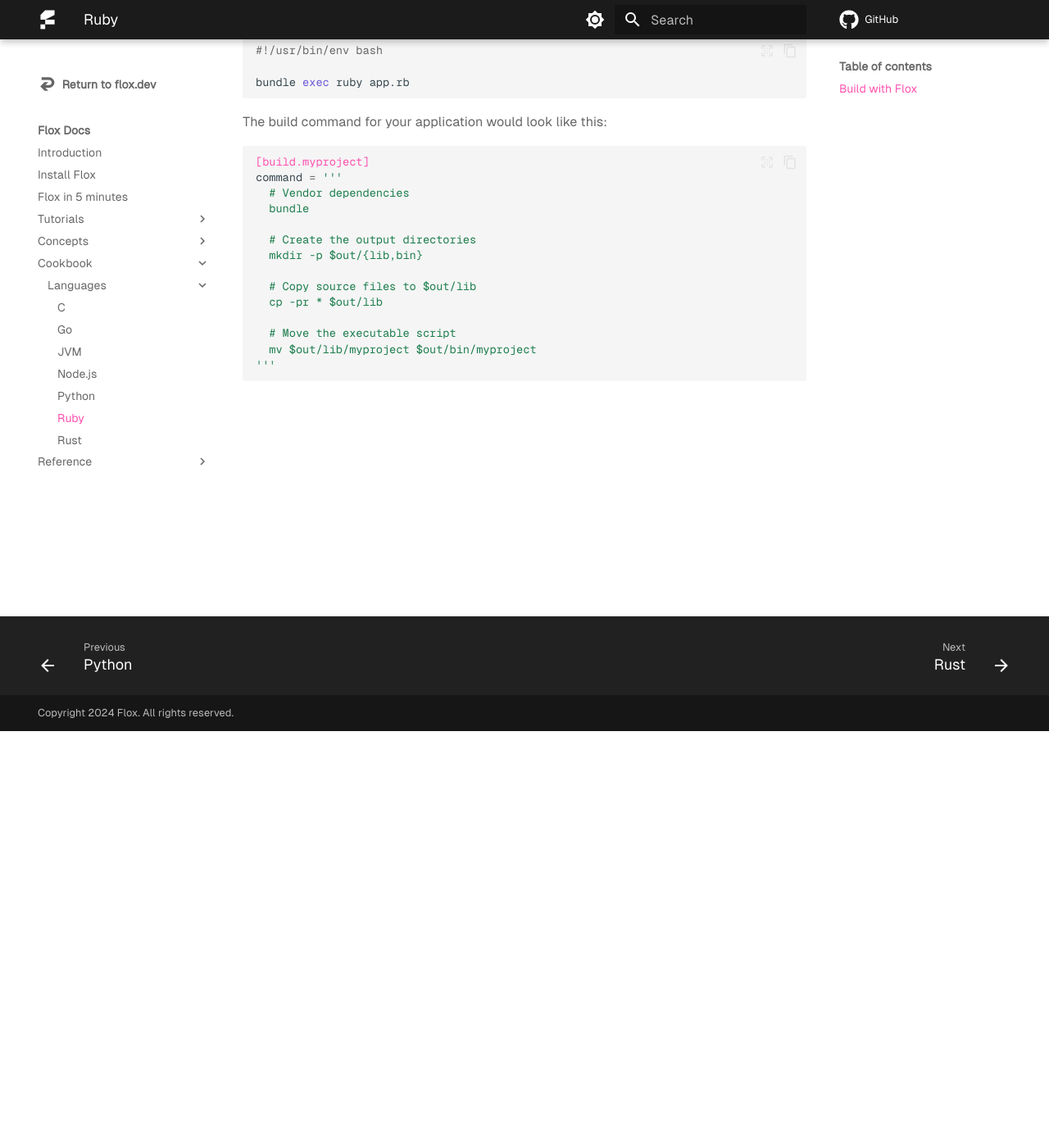
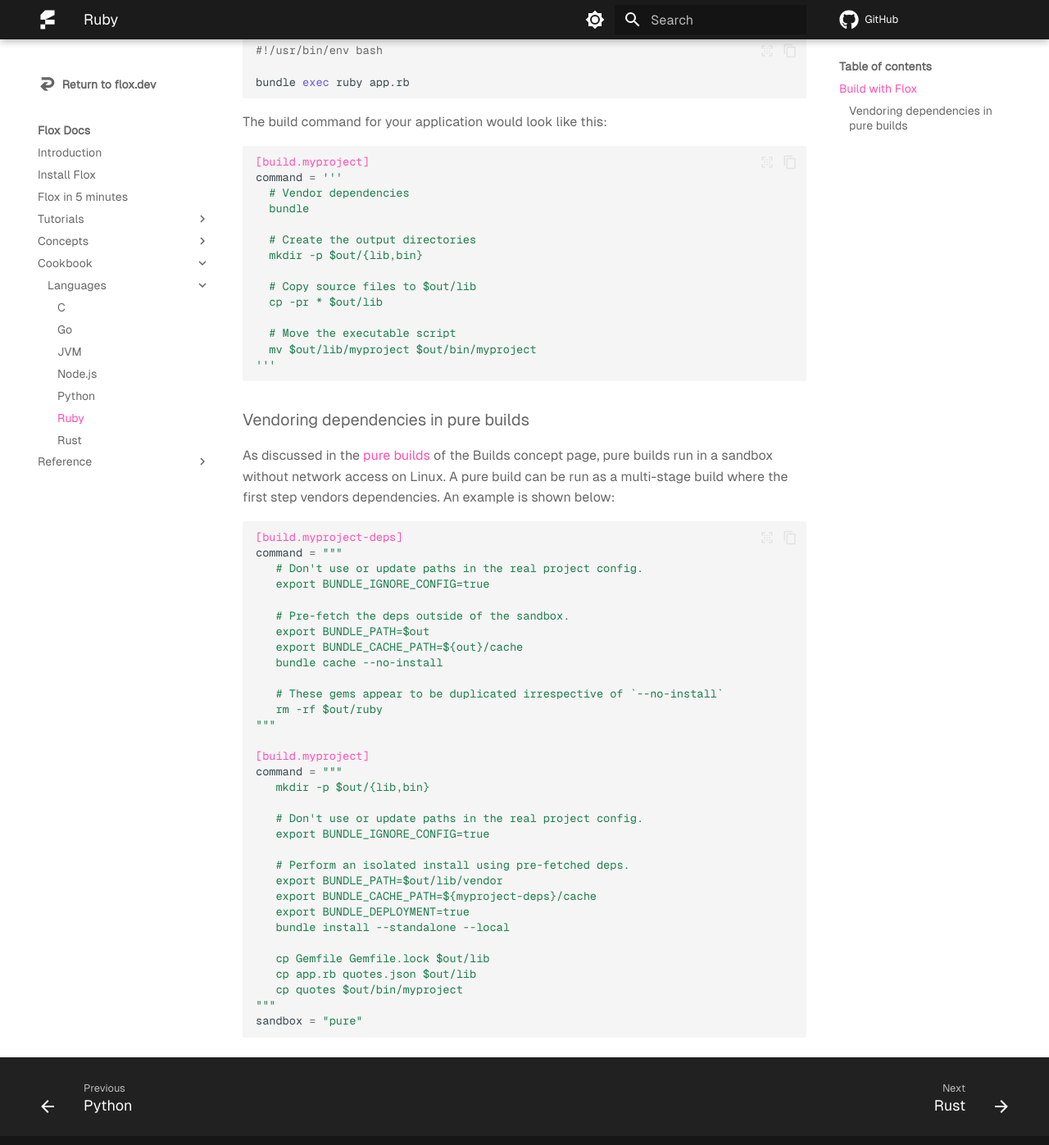
Before and after one commit to flox/floxdocs, an MkDocs documentation site: the page built from docs/cookbook/languages/ruby.md, in a window 1280 px wide and 1400 px high, scrolled down 508 px. Shown: the top 1397 px of the window at 82% size. Built offline with MkDocs 1.6.1 and Material for MkDocs 9.7.7, drawn with Linux system fonts in a browser that asks for light colours; plug-ins that fetch from the network failed and are left out; comment, search, counter and statistics services are not loaded.

Commit message:
feat: pure build instructions for ruby

````diff
--- a/docs/cookbook/languages/ruby.md
+++ b/docs/cookbook/languages/ruby.md
@@ -39,4 +39,47 @@ command = '''
 '''
 ```
 
+### Vendoring dependencies in pure builds
+
+As discussed in the [pure builds][pure-builds-section] of the Builds concept page, pure builds run in a sandbox without network access on Linux.
+A pure build can be run as a multi-stage build where the first step vendors dependencies.
+An example is shown below:
+
+
+```toml
+[build.myproject-deps]
+command = """
+   # Don't use or update paths in the real project config.
+   export BUNDLE_IGNORE_CONFIG=true
+
+   # Pre-fetch the deps outside of the sandbox.
+   export BUNDLE_PATH=$out
+   export BUNDLE_CACHE_PATH=${out}/cache
+   bundle cache --no-install
+
+   # These gems appear to be duplicated irrespective of `--no-install`
+   rm -rf $out/ruby
+"""
+
+[build.myproject]
+command = """
+   mkdir -p $out/{lib,bin}
+
+   # Don't use or update paths in the real project config.
+   export BUNDLE_IGNORE_CONFIG=true
+
+   # Perform an isolated install using pre-fetched deps.
+   export BUNDLE_PATH=$out/lib/vendor
+   export BUNDLE_CACHE_PATH=${myproject-deps}/cache
+   export BUNDLE_DEPLOYMENT=true
+   bundle install --standalone --local
+
+   cp Gemfile Gemfile.lock $out/lib
+   cp app.rb quotes.json $out/lib
+   cp quotes $out/bin/myproject
+"""
+sandbox = "pure"
+```
+
 [build-concept]: ../../concepts/manifest-builds.md
+[pure-builds-section]: ../../concepts/manifest-builds.md#pure-builds
````
